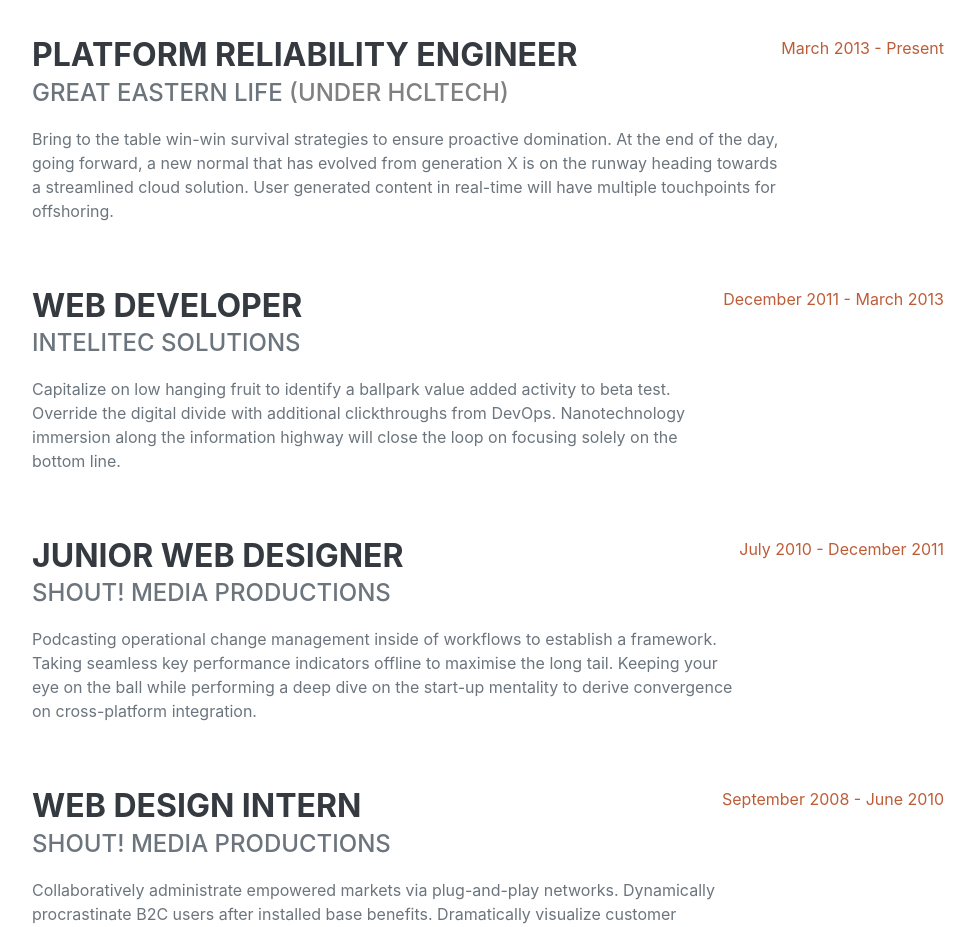
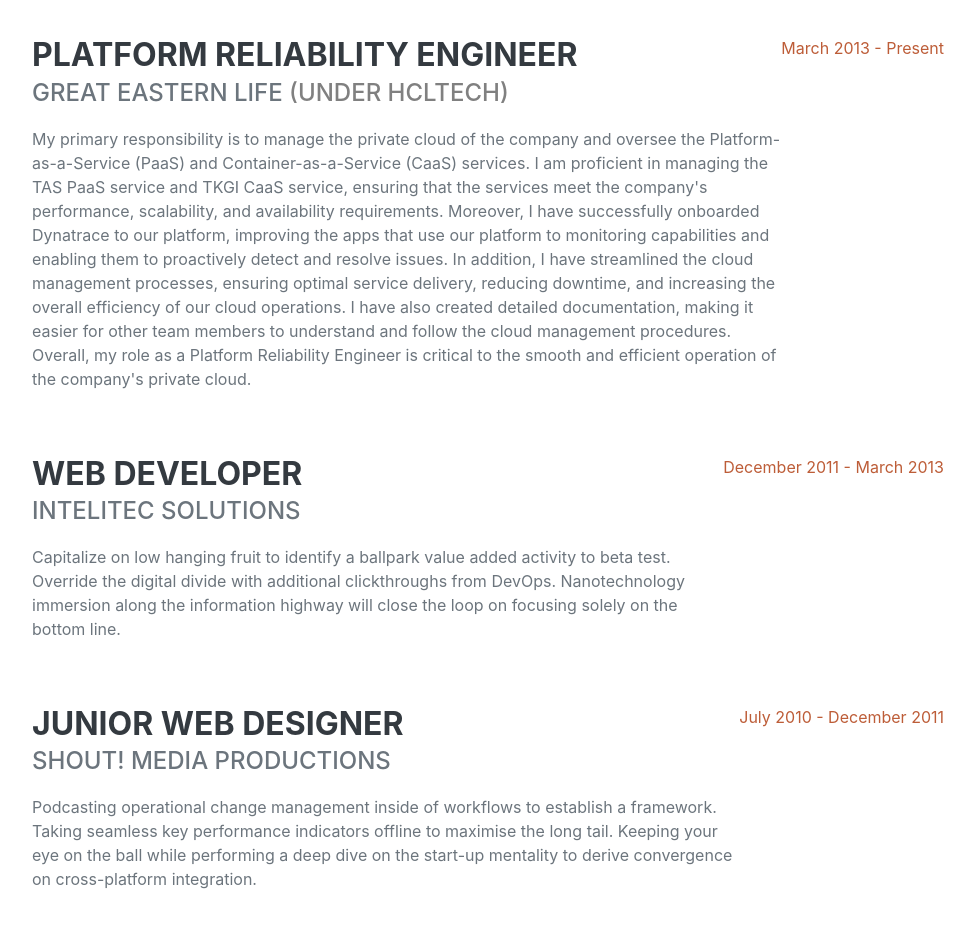
Before and after one commit to gerardpontino/portfolio, a plain HTML site: page index.html in a window 1280 px wide. Shown: the part 960-1887 px from the top of the page, without its empty margins (288-1263 px from the left). Drawn offline with nearby package versions, Linux system fonts and the light colour scheme; a web font is replaced by a local one.

Commit message:
Great Eastern

```diff
--- a/index.html
+++ b/index.html
@@ -68,7 +68,13 @@
                                   color: grey;
                                 }
                               </style>
-                            <p>Bring to the table win-win survival strategies to ensure proactive domination. At the end of the day, going forward, a new normal that has evolved from generation X is on the runway heading towards a streamlined cloud solution. User generated content in real-time will have multiple touchpoints for offshoring.</p>
+                            <p>My primary responsibility is to manage the private cloud of the company and oversee the Platform-as-a-Service (PaaS) and Container-as-a-Service (CaaS) services. I am proficient in managing the TAS PaaS service and TKGI CaaS service, ensuring that the services meet the company's performance, scalability, and availability requirements.
+
+                                Moreover, I have successfully onboarded Dynatrace to our platform, improving the apps that use our platform to monitoring capabilities and enabling them to proactively detect and resolve issues.
+
+                                In addition, I have streamlined the cloud management processes, ensuring optimal service delivery, reducing downtime, and increasing the overall efficiency of our cloud operations. I have also created detailed documentation, making it easier for other team members to understand and follow the cloud management procedures.
+
+                                Overall, my role as a Platform Reliability Engineer is critical to the smooth and efficient operation of the company's private cloud.</p>
                         </div>
                         <div class="flex-shrink-0"><span class="text-primary">March 2013 - Present</span></div>
                     </div>
```
